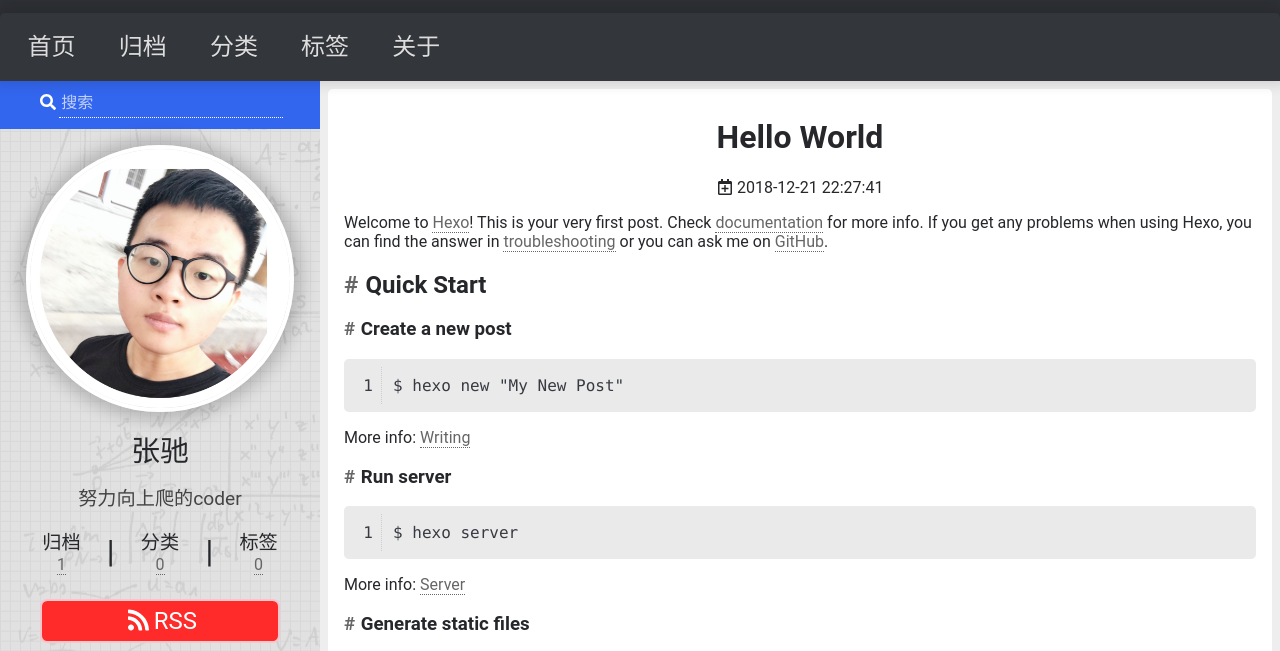
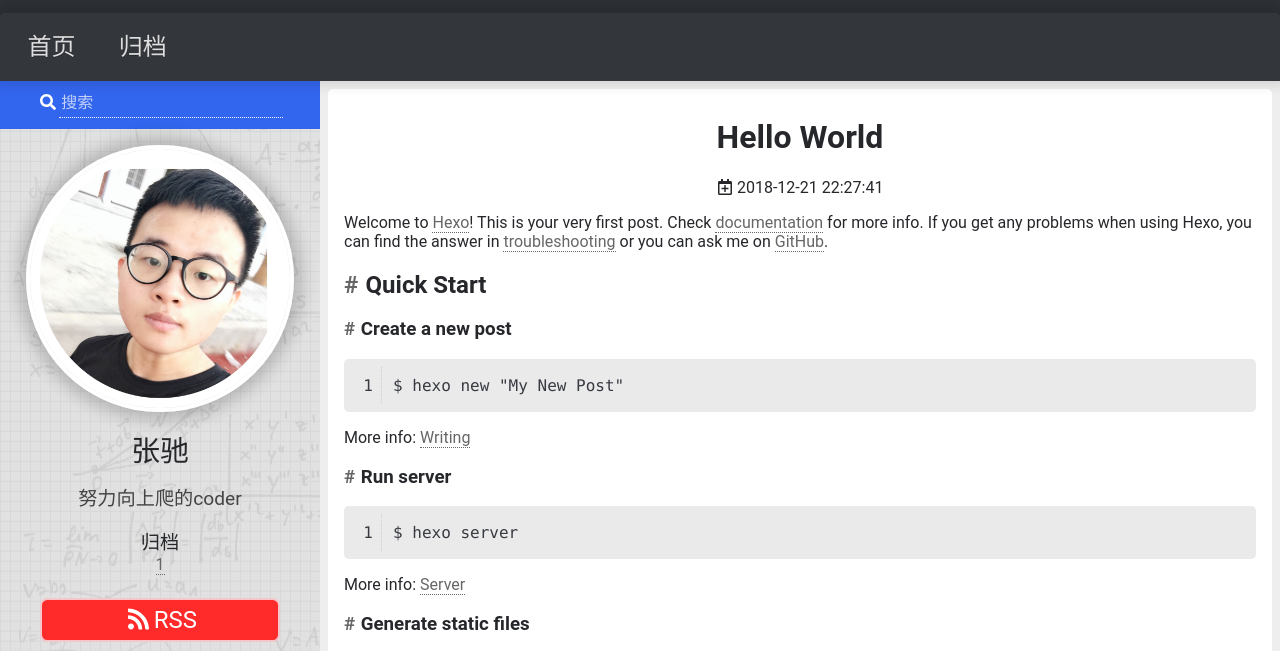
Before and after one commit to tjuzc/tjuzc.github.io, a plain HTML site: page 2018/12/21/hello-world/index.html in a window 1280 px wide. Shown: the part 114-765 px from the top of the page. Drawn offline with Linux system fonts and the light colour scheme; some packages are replaced by stand-ins of ours; a script that the page names is missing.

Commit message:
Site updated: 2018-12-22 01:25:45

```diff
--- a/2018/12/21/hello-world/index.html
+++ b/2018/12/21/hello-world/index.html
@@ -108,12 +108,6 @@
 
         <li role="menuitem"><a href="/archives/">归档</a></li>
 
-        <li role="menuitem"><a href="/categories/">分类</a></li>
-
-        <li role="menuitem"><a href="/tags/">标签</a></li>
-
-        <li role="menuitem"><a href="/about/">关于</a></li>
-
       </ul>
     </nav>
   </div>
@@ -200,22 +194,6 @@
     </div>
 
 
-
-    <span class="site-count-divider divider">|</span>
-
-    <div class="categories-count">
-      <div class="site-count-title">分类</div>
-      <div><a href="/categories/">0</a></div>
-    </div>
-
-
-
-    <span class="site-count-divider divider">|</span>
-
-    <div class="tags-count">
-      <div class="site-count-title">标签</div>
-      <div><a href="/tags/">0</a></div>
-    </div>
 
   </div>
 
```
Also changed, not shown: archives/2018/12/index.html (+0 -22 lines), archives/2018/index.html (+0 -22 lines), archives/index.html (+0 -22 lines), index.html (+0 -22 lines).
